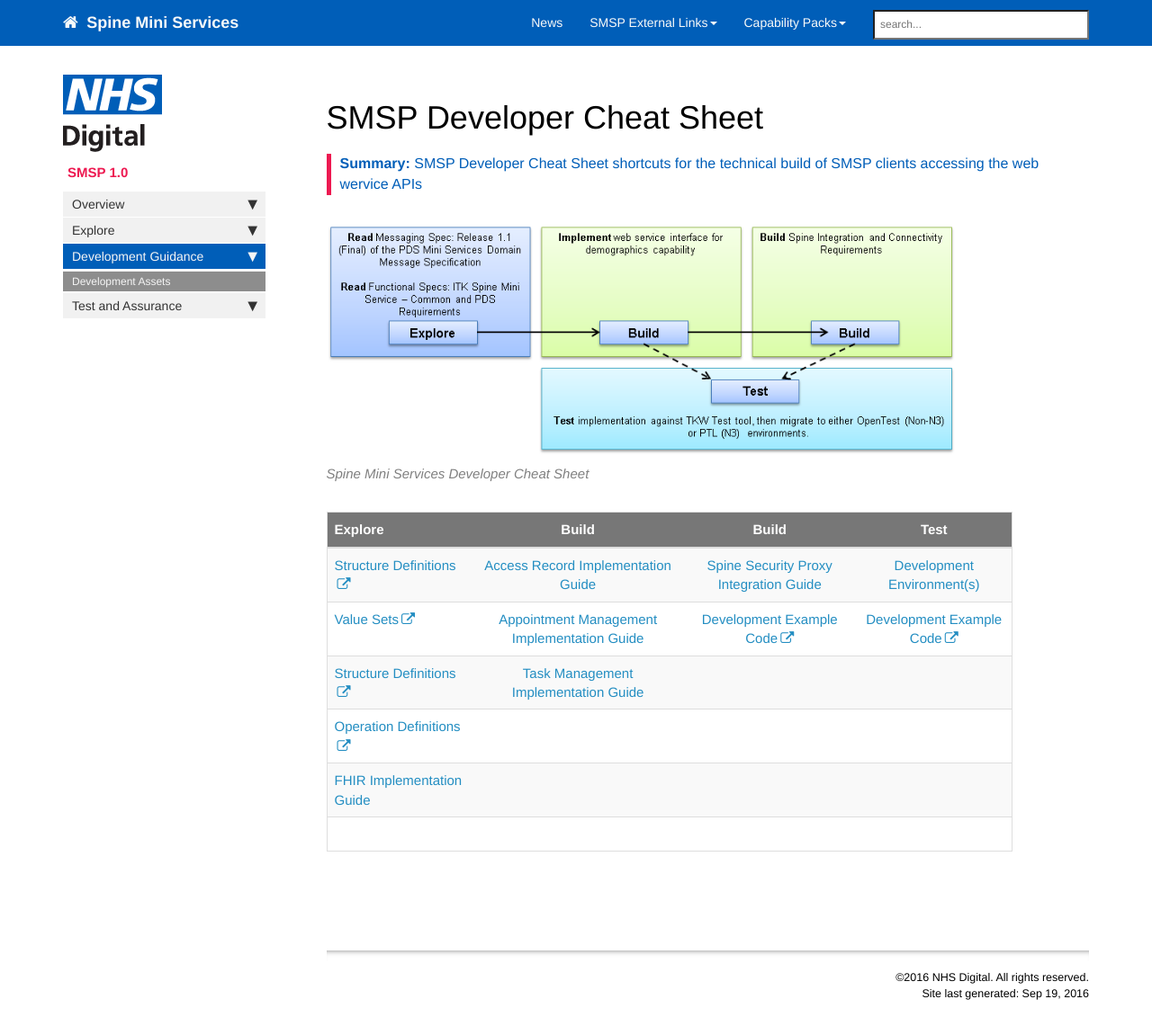
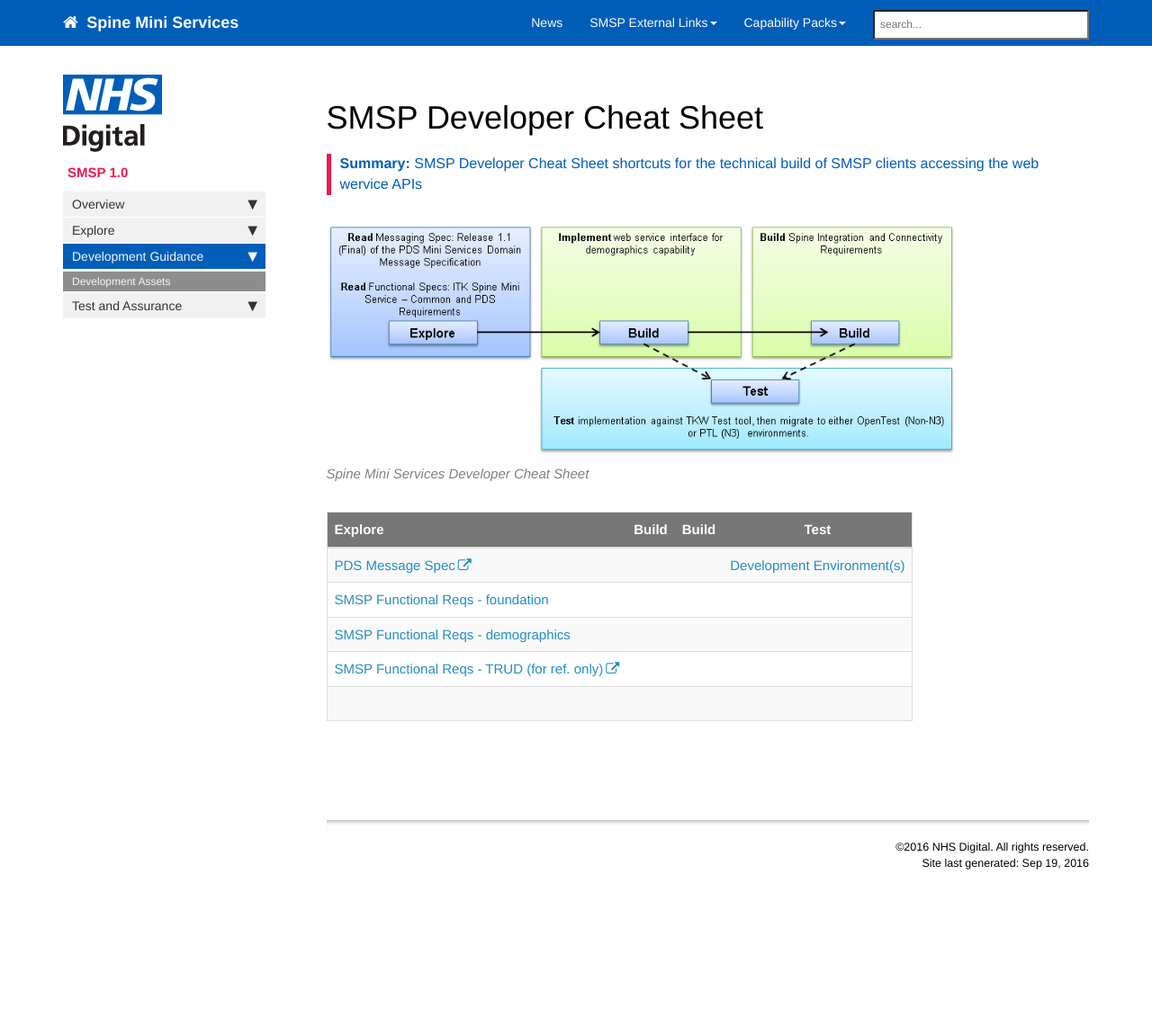
Before and after one commit to dobsonrd/smsp, a Jekyll site: the page built from pages/smsp/smsp_dev_assets.md, in a window 1280 px wide and 1165 px high. Shown: the top 1151 px of the window at 90% size. Built offline with Jekyll 4.4.1, drawn with Linux system fonts in a browser that asks for light colours; nearby versions of some CDN libraries; comment, search, counter and statistics services are not loaded.

Commit message:
Update smsp_dev_assets.md

```diff
--- a/pages/smsp/smsp_dev_assets.md
+++ b/pages/smsp/smsp_dev_assets.md
@@ -12,12 +12,12 @@ toc: false
 
 | Explore| Build | Build | Test |
 | :--------- | :-----: |:-----: |:-----: |
-| [Structure Definitions](https://github.com/nhsconnect/gpconnect-fhir/tree/develop/StructureDefinitions) | [Access Record Implementation Guide](accessrecord.html) | [Spine Security Proxy Integration Guide](integration_spine_security_proxy_implementation_guide.html) | [Development Environment(s)](development_environments.html) |
-| [Value Sets](https://github.com/nhsconnect/gpconnect-fhir/tree/develop/ValueSets) | [Appointment Management Implementation Guide](appointments.html) | [Development Example Code](https://github.com/nhsconnect/gpconnect-examples) | [Development Example Code](https://github.com/nhsconnect/gpconnect-examples) |
-| [Structure Definitions](https://github.com/nhsconnect/gpconnect-fhir/tree/develop/StructureDefinitions) | [Task Management Implementation Guide](tasks.html)  | |
-| [Operation Definitions](https://github.com/nhsconnect/gpconnect-fhir/tree/develop/OperationDefinitions) | | |
-| [FHIR Implementation Guide](development_fhir_api_guidance.html) | | |
+| [PDS Message Spec](https://isd.hscic.gov.uk/trud3/user/authenticated/group/41/pack/34/subpack/142/releases) |  |  | [Development Environment(s)](smsp_test_environments.html) |
+| [SMSP Functional Reqs - foundation](foundations_reqs.html) | | |
+| [SMSP Functional Reqs - demographics](demographics_reqs.html) | | |
+| [SMSP Functional Reqs - TRUD (for ref. only)](https://isd.hscic.gov.uk/trud3/user/authenticated/group/41/pack/30/subpack/126/releases) | | |
 | | | |
 
 
+
 {% include links.html %}
```
